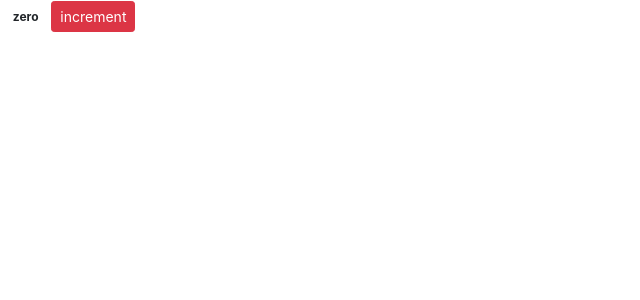
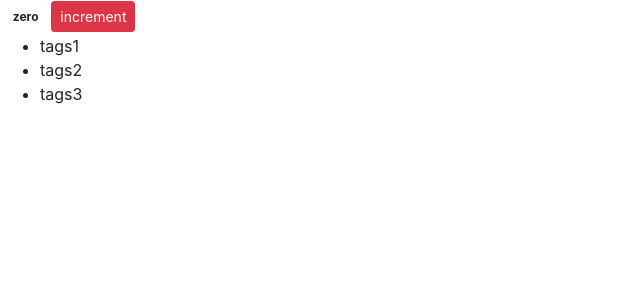
Before and after one commit to ahmadthoyib/Mastering-React, a React (Create React App) app: page / in a window 1280 px wide. Shown: the top 300 px of the page, without its empty margins (0-640 px from the left). Built offline with nearby package versions, Linux system fonts and the light colour scheme.

Commit message:
rendring list

```diff
--- a/src/components/counter.jsx
+++ b/src/components/counter.jsx
@@ -2,13 +2,15 @@ import React, { Component } from 'react';
 
 class Counter extends Component {
     state = {
-        Count: 0
+        Count: 0,
+        tags :["tags1","tags2","tags3"]
     };
     render() {
         return (
         <div>
         <span className={this.getbadgeClasses()}>{this.formatCount()}</span>
         <button className="btn btn-danger btn-sm">increment</button>
+        <ul>{this.state.tags.map(tags => <li key={tags}>{tags}</li>)}</ul>
         </div>
         );
     }
```
